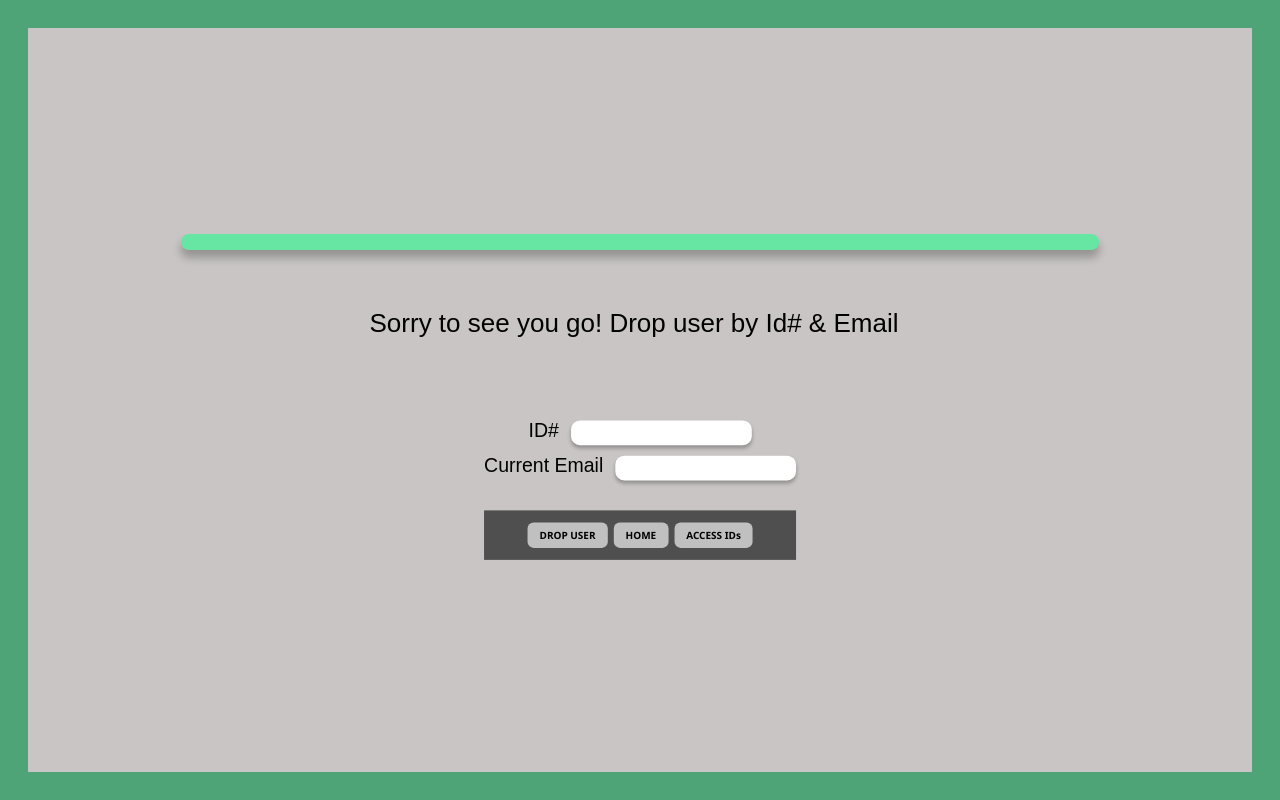
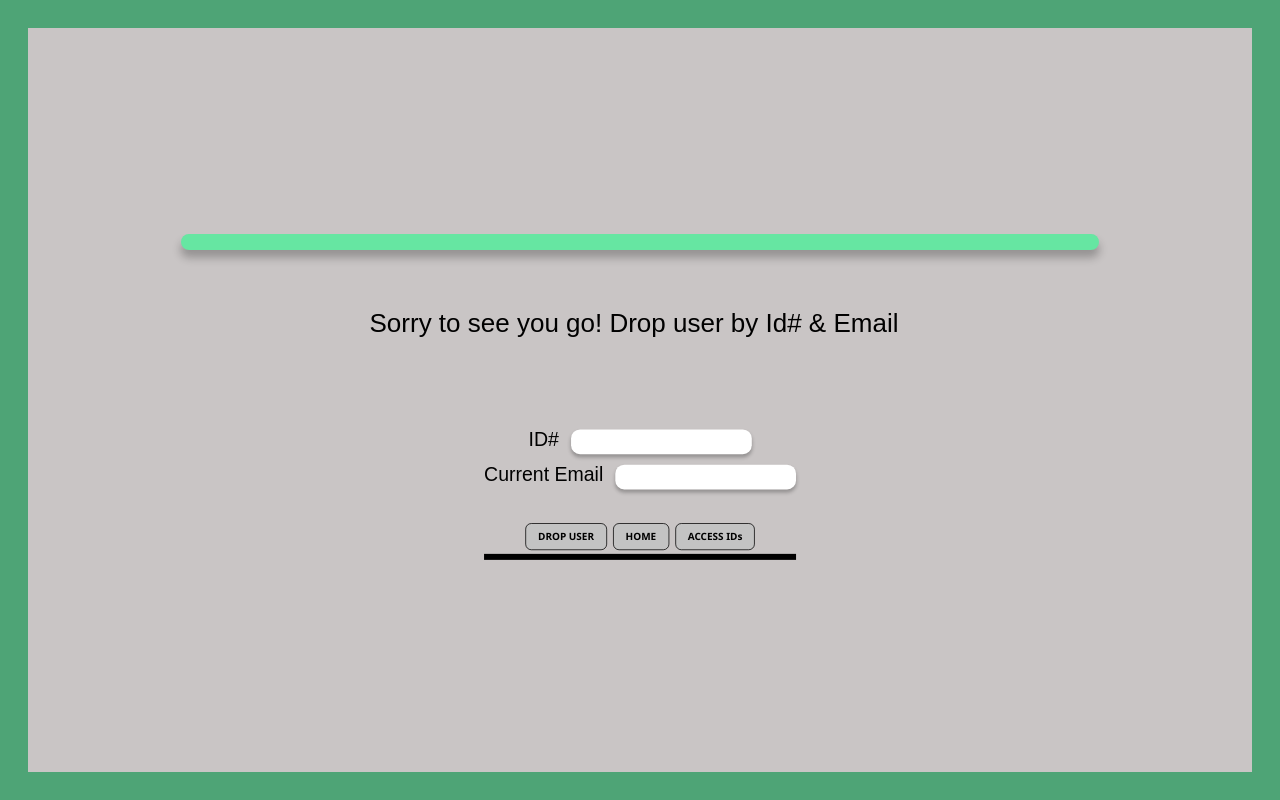
Before and after one commit to KylesTech95/database-playground-fork, a website: page views/dropUserForm.html in a window 1280 px wide. Drawn offline with Linux system fonts and the light colour scheme; no server answers.

Commit message:
fork: apoi

```diff
--- a/public/style.css
+++ b/public/style.css
@@ -266,14 +266,14 @@ button:hover,
     justify-content: center;
     align-items: center;
     margin-top:1.75rem;
-    padding:1rem;
-    background:#4f4f4f
+    padding:5px 1rem;
+    border-bottom:.5rem solid black;
 }
 
 button,.option-btn{
     font-weight: bold;
-    background:silver;
-    border:none;
+    background:rgb(195, 195, 195);
+    border:.5px solid #000;
     padding:.5rem 1rem;
     border-radius:8px;
     font-family: 'Segoe UI', Tahoma, Geneva, Verdana, sans-serif;
--- a/server.js
+++ b/server.js
@@ -138,7 +138,7 @@ app.post("/form/users/name/change", async (req,res)=>{
 // For Educational purposes, you can store your endpoint into an env variable.
 // For example, I am hiding user's IDs for my own viewing.
 //
-app.get(!secret ? '/api/secret' : secret , async (req,res)=>{
+app.get('/api/secret', async (req,res)=>{
     let users = await User.find({}).select({"__v":0}) // find all users, and hide the version number to clean up.
     let mappedUsers = [...users].map(u=>u)
     return !users ? res.send("No users are in the db collection") : res.json({users:mappedUsers})
--- a/views/dropUserForm.html
+++ b/views/dropUserForm.html
@@ -40,7 +40,7 @@
                     <div id="button-container">
                     <button type="submit">DROP USER</button>
                     <button formaction="/" form="f0">HOME</button>
-                    <button formaction="/api/id" form="formxy">ACCESS IDs</button>
+                    <button formaction="/api/secret" form="formxy">ACCESS IDs</button>
                     </div>
                 </form>
 
```
